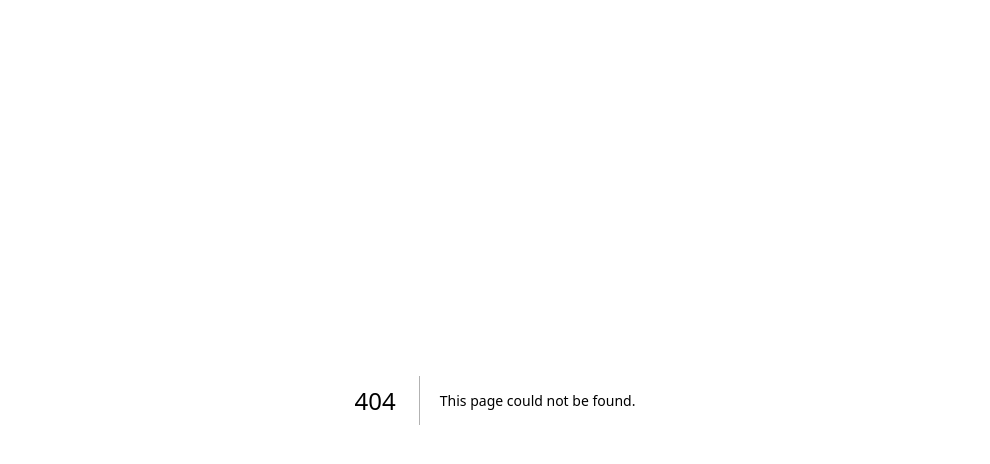
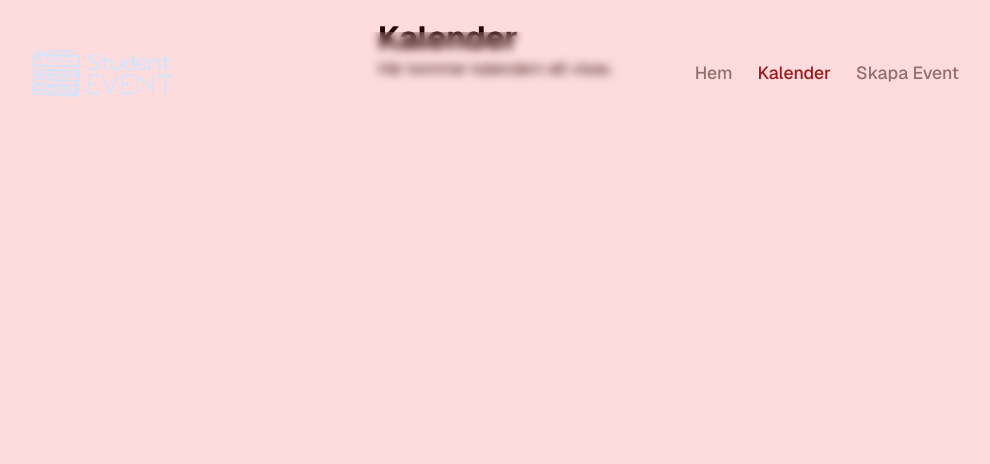
Before and after one commit to Asiyn/student-event, a Next.js app: page /calendar in a window 1280 px wide. Before the commit this address had no page. Shown: the top 464 px of the page, without its empty margins (145-1135 px from the left). Built offline with nearby package versions, Linux system fonts and the light colour scheme.

Commit message:
Nya sidor tillagda

```diff
--- /dev/null
+++ b/src/app/calendar/page.tsx
@@ -0,0 +1,14 @@
+import Navbar from "../components/navbar";
+import styles from "../page.module.css";
+
+export default function CalendarPage() {
+  return (
+    <div className={styles.page}>
+      <Navbar />
+      <main>
+        <h1>Kalender</h1>
+        <p>Här kommer kalendern att visas.</p>
+      </main>
+    </div>
+  );
+}
--- a/src/app/components/navbar.module.css
+++ b/src/app/components/navbar.module.css
@@ -9,7 +9,7 @@
     border-radius: 100px;
     height: fit-content;
 
-    padding: 1.2rem 3rem;
+    padding: 1rem 3rem;
 
     background-color: color-mix(in srgb, var(--nav-background) 60%, transparent);
     border: 1px solid var(--border);
@@ -46,13 +46,21 @@
     text-decoration: none;
     font-weight: 500;
     font-size: 1.1rem;
+    opacity: 0.5;
 
     display: inline-block;
     position: relative;
+
+    transition: all 0.25s ease-out;
+}
+
+.nav-link:hover {
+    opacity: 1;
 }
 
 .nav-link.active {
     color: var(--primary);
+    opacity: 0.9;
 }
 
 .nav-link::after {
--- a/src/app/layout.tsx
+++ b/src/app/layout.tsx
@@ -1,7 +1,7 @@
 import type { Metadata } from "next";
 import { Geist, Geist_Mono } from "next/font/google";
 import "./styles/globals.css";
-import favicon from "../images/favicon.ico";
+import favicon from "../images/favicon2.ico";
 
 const geistSans = Geist({
   variable: "--font-geist-sans",
```
Also changed, not shown: src/app/create-event/page.tsx (added, +14 -0 lines), 1 other file (tests, documents, lock files or other folders).
